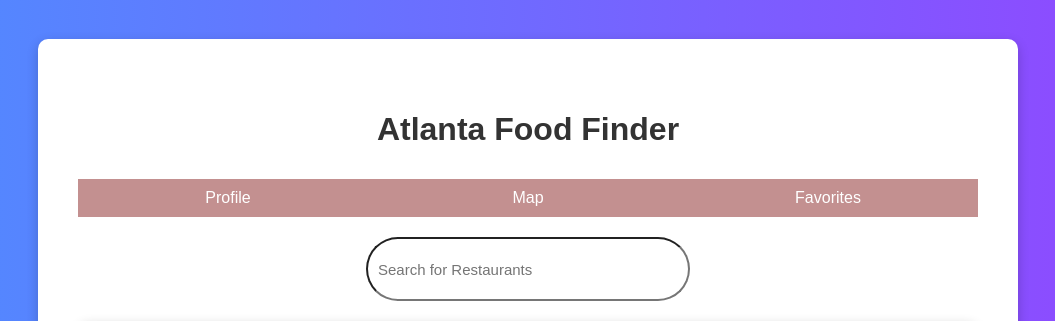
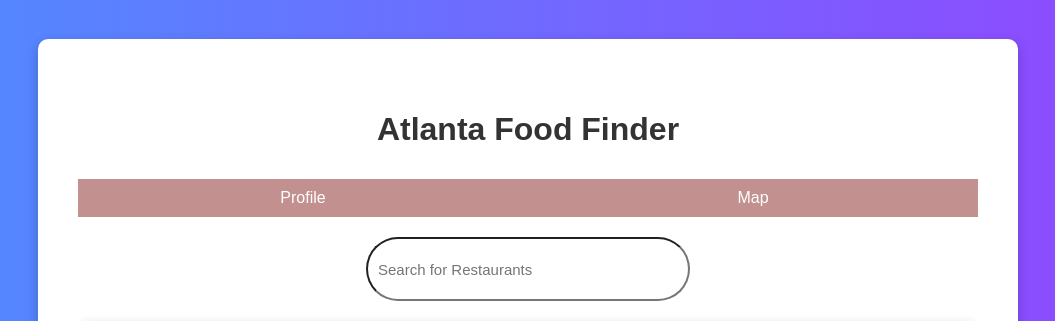
Before and after one commit to Connor5190/CS2340-Project-1, a Django app: page /map/search/ in a window 1280 px wide. Shown: the top 321 px of the page, without its empty margins (112-1167 px from the left). Run offline with Django 5.2, Linux system fonts and the light colour scheme.

Commit message:
Favorite page deletion
deleted favorites html page and the favorites option from the link bar in the top of the page

```diff
--- a/Restaurant_Search/templates/Restaurant_Search/map.html
+++ b/Restaurant_Search/templates/Restaurant_Search/map.html
@@ -73,7 +73,6 @@
         <div id="menu">
             <a href="{% url 'profile' %}" class="flex-item">Profile</a>
             <a href="{% url 'map' %}" class="flex-item">Map</a>
-            <a href="{% url 'favorites' %}" class="flex-item">Favorites</a>
         </div>
 
     <div class="filters">
--- a/Restaurant_Search/templates/Restaurant_Search/profile.html
+++ b/Restaurant_Search/templates/Restaurant_Search/profile.html
@@ -18,7 +18,6 @@
     <div id="menu">
         <a href="{% url 'profile' %}" class="flex-item">Profile</a>
         <a href="{% url 'map' %}" class="flex-item">Map</a>
-        <a href="{% url 'favorites' %}" class="flex-item">Favorites</a>
     </div>
 
     <h1>Welcome, {{ user.username }}!</h1>
--- a/Restaurant_Search/urls.py
+++ b/Restaurant_Search/urls.py
@@ -8,5 +8,4 @@ urlpatterns = [
     path('profile/', views.profile_view, name='profile'),
     path('signup/', views.signup_view, name='signup'),
     path('map/search/', views.map_view, name='map'),
-    path('favorites/', views.favorites_view, name='favorites'),
 ]
--- a/Restaurant_Search/views.py
+++ b/Restaurant_Search/views.py
@@ -38,6 +38,3 @@ def signup_view(request):
 def map_view(request):
 
     return render(request, 'Restaurant_Search/map.html')
-
-def favorites_view(request):
-    return render(request, 'Restaurant_Search/favorites.html')
--- a/static/javascript/map_functionality.js
+++ b/static/javascript/map_functionality.js
@@ -34,7 +34,7 @@ async function initMap() {
   map = new Map(document.getElementById("map"), {
       zoom: 10,
       center: position,
-      mapId: "86c19ff08dd83b77",
+      mapId: "DEMO_MAP_ID",
       mapTypeControl: false,
     });
 
```
Also changed, not shown: Restaurant_Search/templates/Restaurant_Search/favorites.html (deleted, +0 -24 lines).
